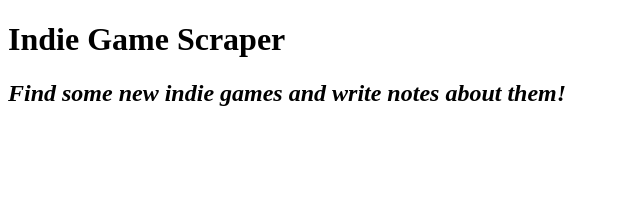
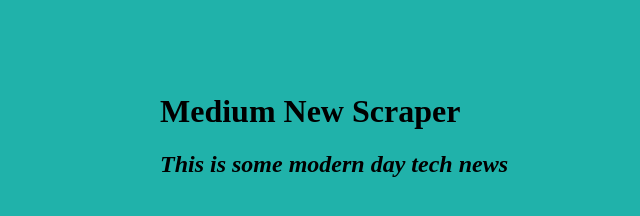
Before and after one commit to jarrenpatao/MongooseScraper, a website: page public/index.html in a window 1280 px wide. Shown: the whole page, without its empty margins (0-640 px from the left). Drawn offline with nearby package versions, Linux system fonts and the light colour scheme; no server answers.

Commit message:
added link tag for css

```diff
--- a/public/index.html
+++ b/public/index.html
@@ -3,11 +3,12 @@
   <head>
     <meta charset="UTF-8">
     <title>Scraping With Mongoose</title>
+    <link rel="stylesheet" type="text/css" href="style.css">
   </head>
   <body>
     <div id="wrapper">
-      <h1>Indie Game Scraper</h1>
-      <h2><i>Find some new indie games and write notes about them!</i></h2>
+      <h1>Medium New Scraper</h1>
+      <h2><i>This is some modern day tech news</i></h2>
       <div id="articles"></div>
       <div id="notes"></div>
     </div>
```
